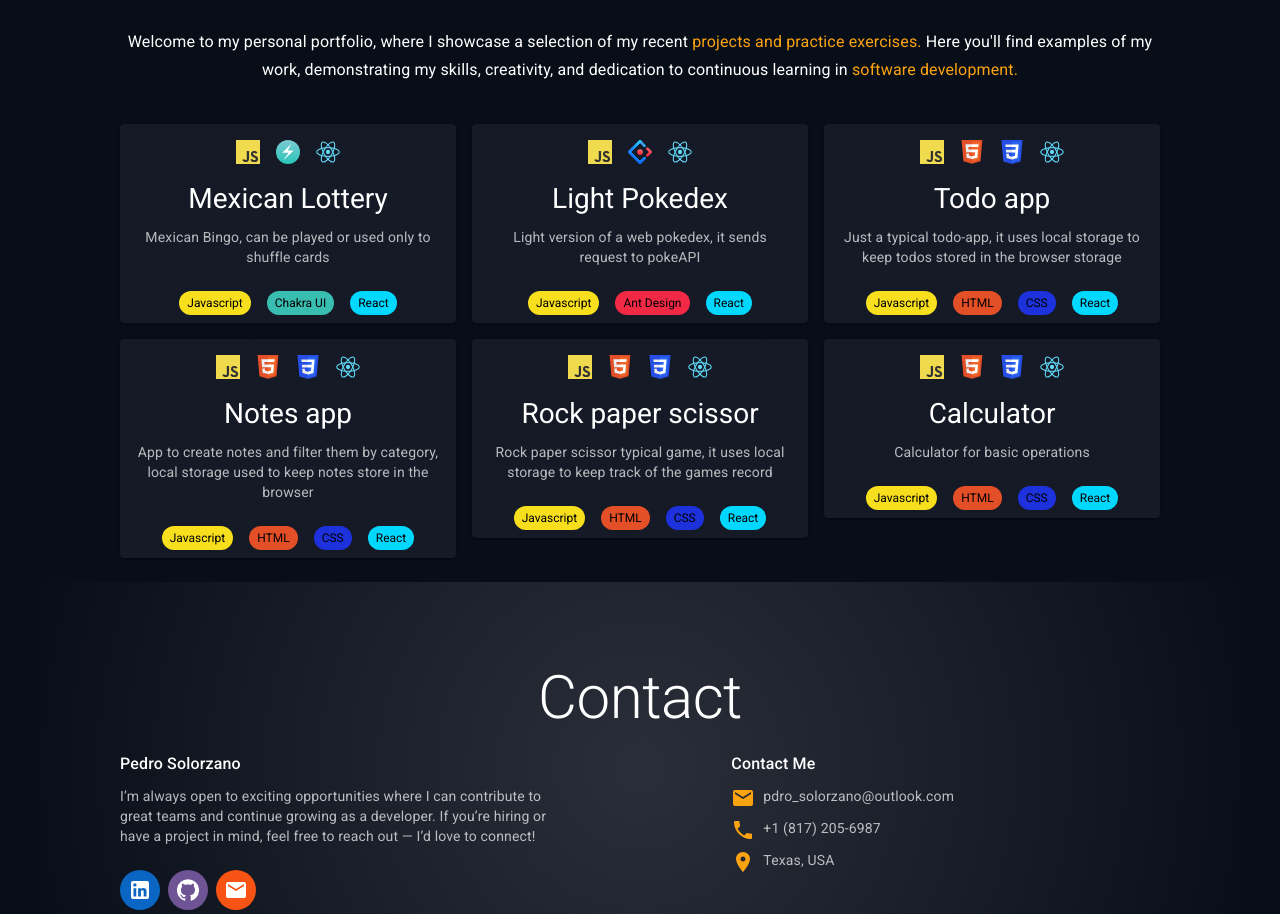
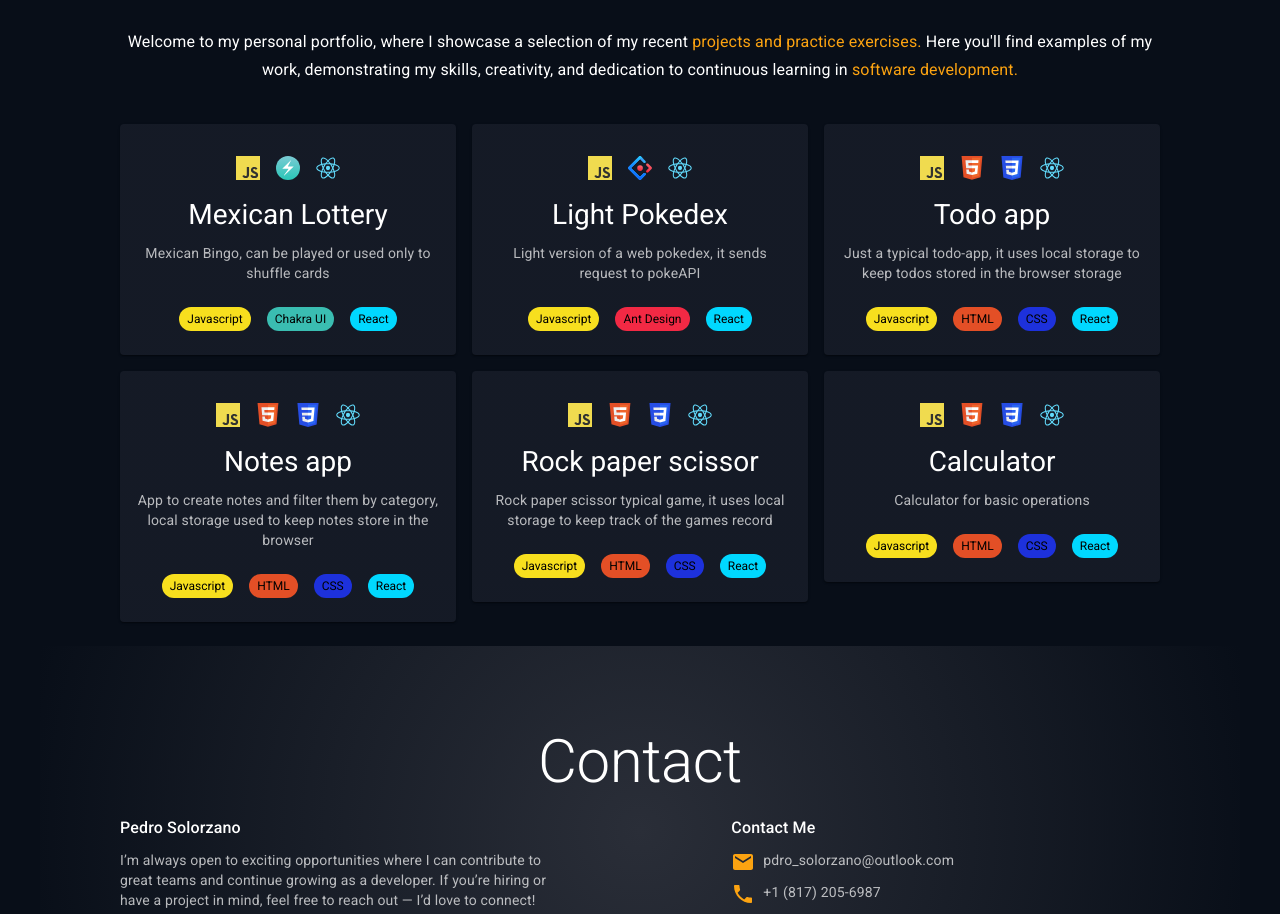
Before and after one commit to pdro-solorzano/personal-page, a React (Vite) app: page / in a window 1280 px wide. Shown: the part 940-1854 px from the top of the page. Built offline with nearby package versions, Linux system fonts and the light colour scheme.

Commit message:
style fixing

```diff
--- a/src/components/PortfolioSection/PracticeContainer.tsx
+++ b/src/components/PortfolioSection/PracticeContainer.tsx
@@ -16,7 +16,7 @@ type Props = {
 function PracticeContainer({ practice }: Props) {
   return (
     <Card sx={{ textAlign: "center" }}>
-      <CardActionArea>
+      <CardActionArea sx={{ py: 2 }}>
         <a href={practice.url?.toString()} style={{ textDecoration: "none" }}>
           <CardMedia
             component="div"
```
